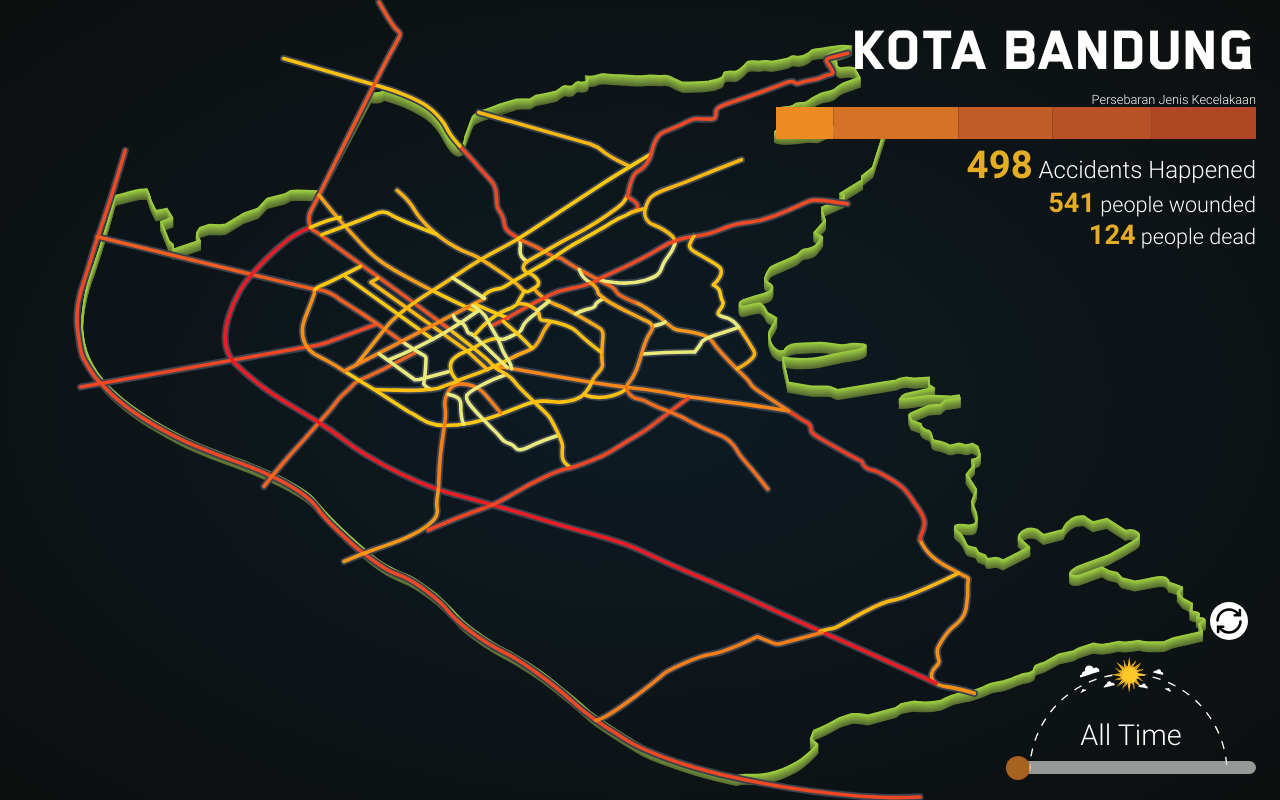
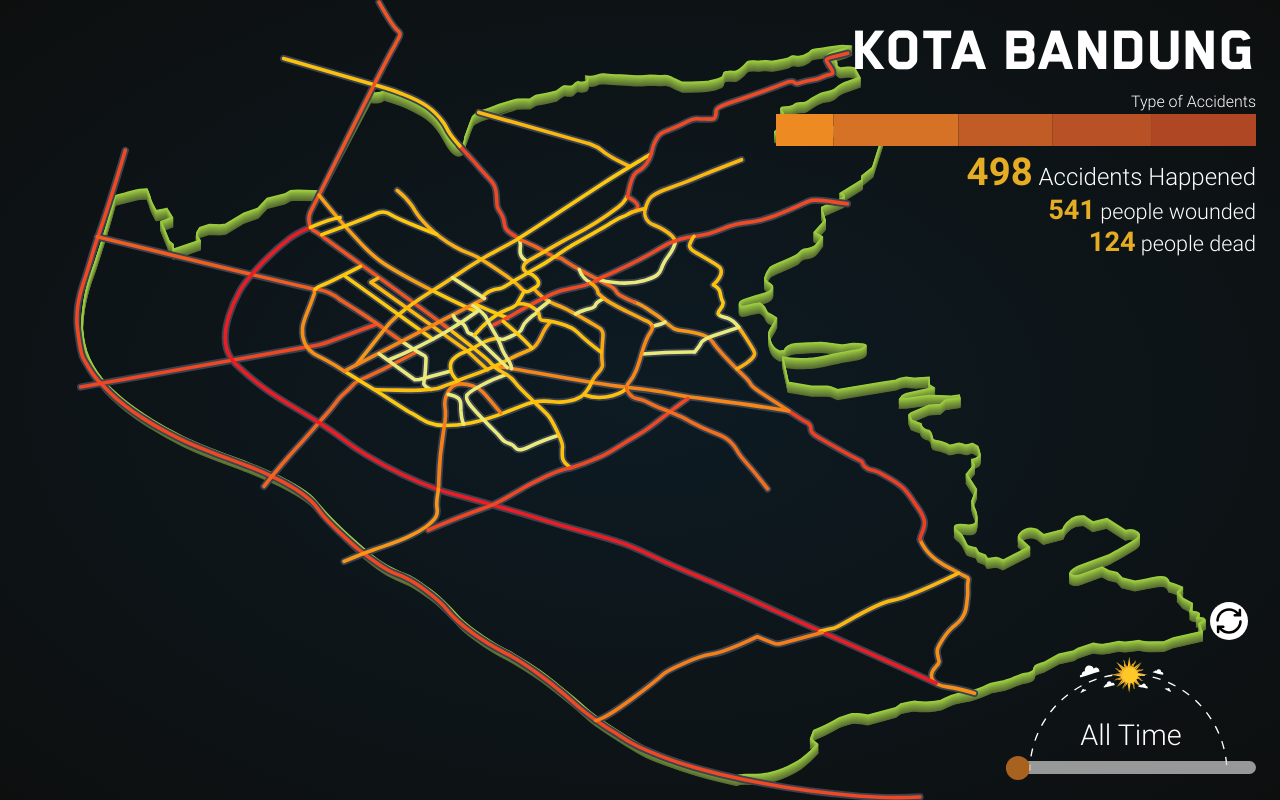
Before and after one commit to vincenthend/trafficviz, a plain HTML site: page index.html in a window 1280 px wide. Drawn offline with Linux system fonts and the light colour scheme.

Commit message:
Quick Fix

```diff
--- a/css/style.css
+++ b/css/style.css
@@ -216,7 +216,8 @@
 #locationPersebaran {
   font-family: 'roboto_light';
   margin-top: 0.5rem;
-  font-size:0.8rem;
+  margin-bottom:0.2rem;
+  font-size:1rem;
 }
 
 #locationBox {
--- a/index.html
+++ b/index.html
@@ -19,7 +19,7 @@
 		<div id="viz-scene">
 			<div id='locationBox'>
 				<div id='locationName' name="Kota Bandung"></div>
-				<div id="locationPersebaran">Persebaran Jenis Kecelakaan</div>
+				<div id="locationPersebaran">Type of Accidents</div>
 				<div id='barChart'></div>
 				<div id='locationAccidents'>
 					<span id='accidentsNumber'>900</span> Accidents Happened
@@ -119,7 +119,7 @@
 						var d = d3.select(this);
 						d.transition().duration(200).attr('stroke',d3.hsl(d.attr('stroke')).brighter(0.8))
 
-						var regex = /^(_*([A-z]+))*/gm;
+						var regex = /^(_*([A-z\-]+))*/gm;
 						var road_name = regex.exec(d.attr('id'))[0].split("_").join(' ').trim();
 
 						// Tooltips
--- a/js/chart.js
+++ b/js/chart.js
@@ -12,13 +12,14 @@ function createBarChart(count) {
 	if(count.length == getAccidentTypes().length){
 		var sum = count.reduce((sum, num) => { return sum + num})
 		var sumwidth = 0;
+		var typeTranslate = ['Head-On Colission', 'Rear-End Collision', 'Side-Front Collision', 'Side-Side Collision', 'Pedestrian Accidents'];
 		for(var i = 0; i < getAccidentTypes().length; i++){
 			chart.append('rect')
 			.attr('x', sumwidth+'%')
 			.attr('width', count[i]/sum*100+'%')
 			.attr('height', '2rem')
 			.attr('id', 'chartAccident')
-			.attr('data-text', getAccidentTypes()[i])
+			.attr('data-text', typeTranslate[i])
 			.attr('data-qty', count[i])
 			.attr("default-fill",color[i])
 			.style("fill",color[i])
```
